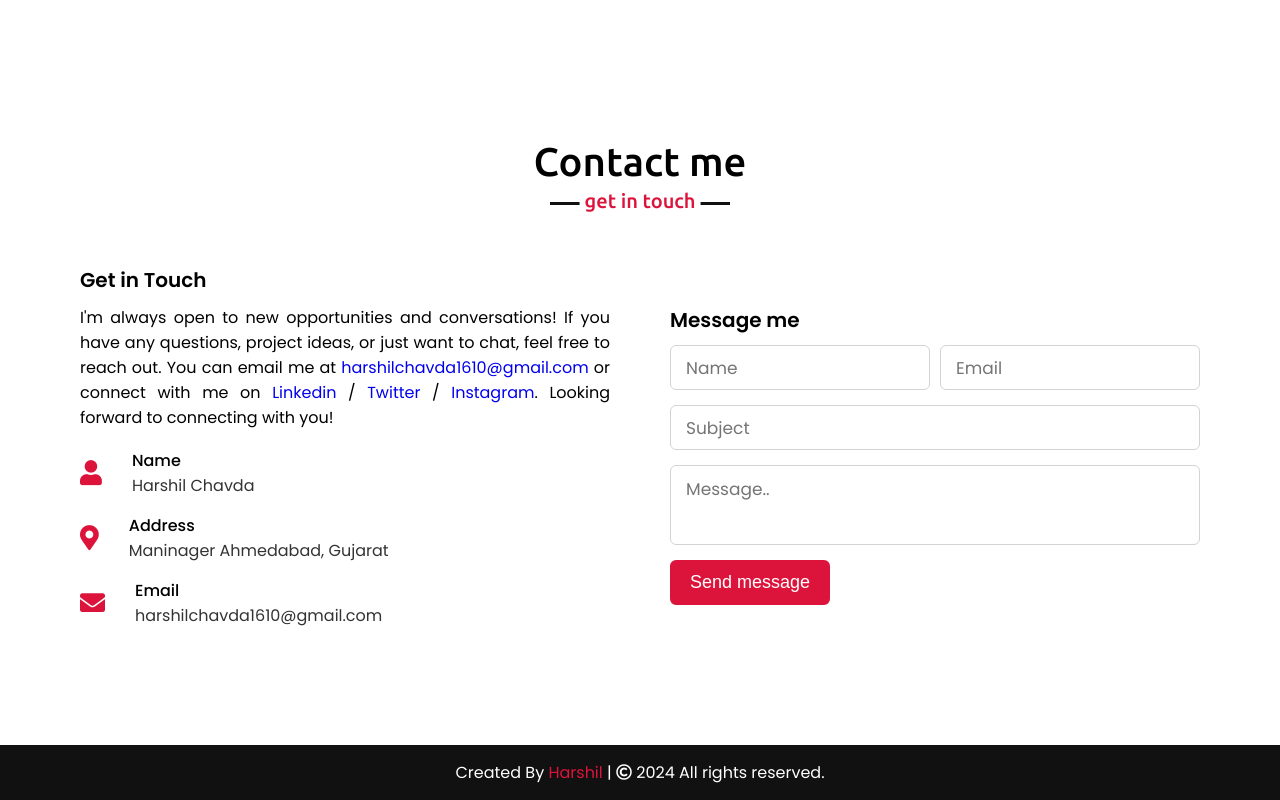
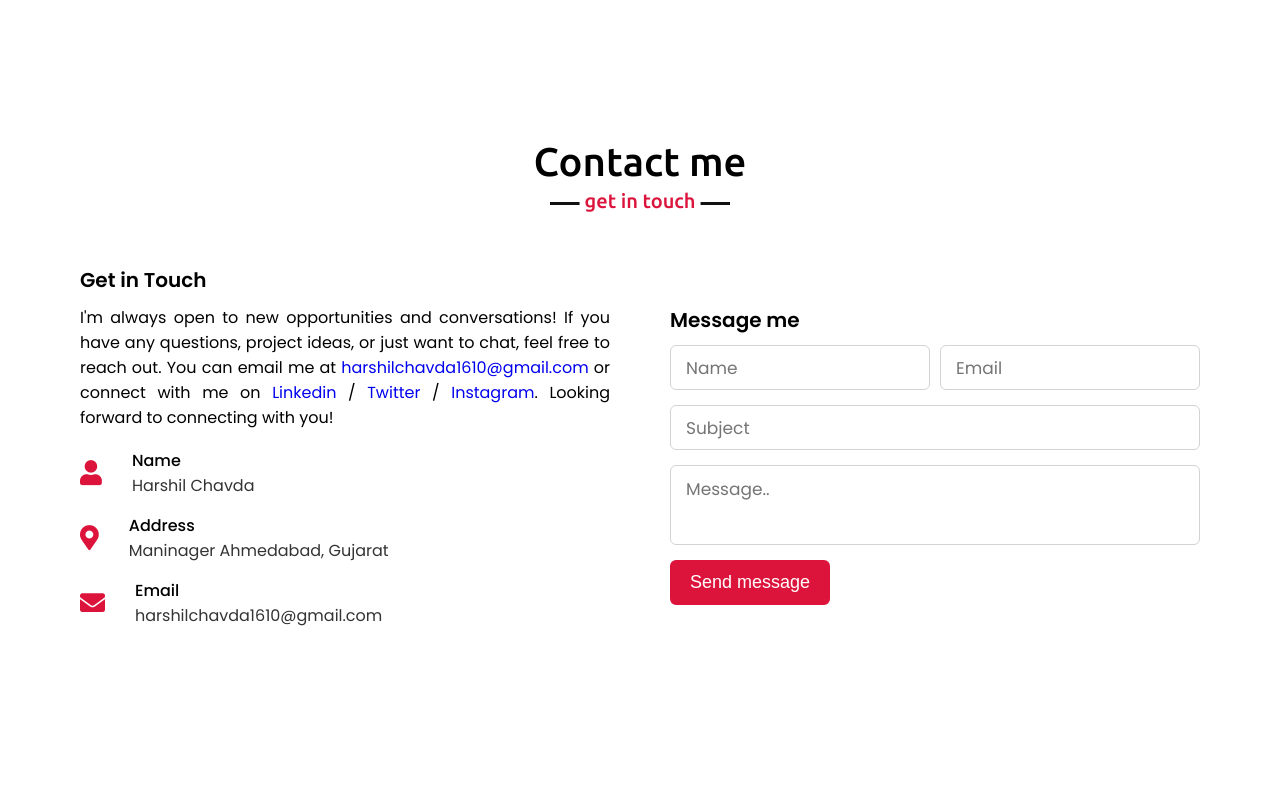
Before and after one commit to Harshil-Chavda/Harshil-CV, a plain HTML site: page index.html in a window 1280 px wide. Shown: the part 4629-5429 px from the top of the page. After the commit the page ends 5374 px from the top, so only its background shows below. Drawn offline with nearby package versions, Linux system fonts and the light colour scheme.

Commit message:
Update index.html

```diff
--- a/index.html
+++ b/index.html
@@ -5,7 +5,7 @@
 <head>
     <meta charset="UTF-8">
     <meta name="viewport" content="width=device-width, initial-scale=1.0">
-    <title>Personal Portfolio Website</title>
+    <title>Harshil Portfolio</title>
     <link rel="stylesheet" href="style.css">
     <link rel="stylesheet" href="https://cdnjs.cloudflare.com/ajax/libs/font-awesome/5.15.3/css/all.min.css" />
     <script src="https://code.jquery.com/jquery-3.5.1.min.js"></script>
@@ -331,10 +331,10 @@
     </section>
 
     <!-- footer section start -->
-    <footer>
+    <!-- <footer>
         <span>Created By <a href="https://github.com/Harshil-Chavda">Harshil</a> | <span
                 class="far fa-copyright"></span> 2024 All rights reserved.</span>
-    </footer>
+    </footer> -->
 
     <script src="script.js"></script>
 </body>
```
